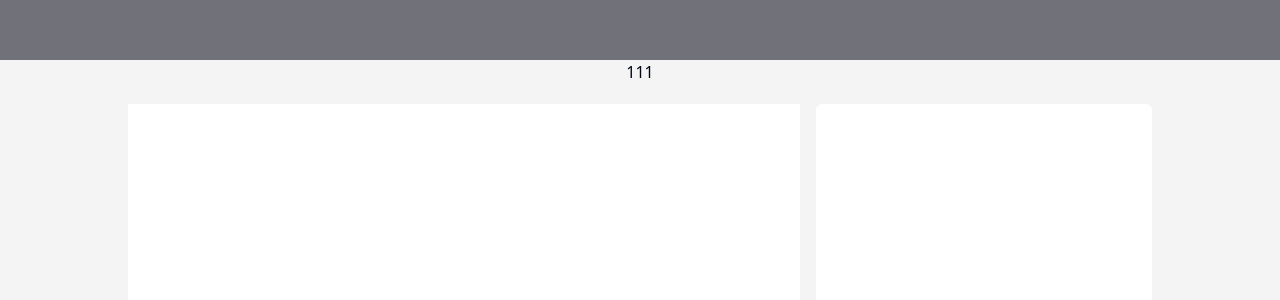
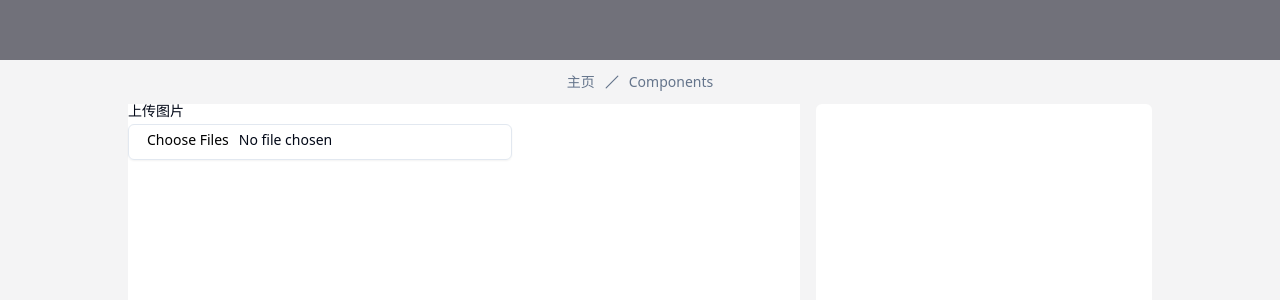
Before and after one commit to LuoTianOrange/meme-display-maker, a Vue app: page / in a window 1280 px wide. Shown: the top 300 px of the page. Built offline with nearby package versions, Linux system fonts and the light colour scheme; what tailwindcss-motion would draw is missing.

Commit message:
feat:修改shancn组件的input组件，让它可以上传多个文件

```diff
--- a/src/components/BreadCrumb.vue
+++ b/src/components/BreadCrumb.vue
@@ -14,7 +14,7 @@ import { Slash } from 'lucide-vue-next'
     <BreadcrumbList>
       <BreadcrumbItem>
         <BreadcrumbLink href="/">
-          Home
+          主页
         </BreadcrumbLink>
       </BreadcrumbItem>
       <BreadcrumbSeparator>
--- a/src/components/ui/input/Input.vue
+++ b/src/components/ui/input/Input.vue
@@ -1,29 +1,35 @@
-<script setup>
-import { cn } from '@/lib/utils';
-import { useVModel } from '@vueuse/core';
+<script setup lang="ts">
+import type { HTMLAttributes } from 'vue'
+import { cn } from '@/lib/utils'
+import { useVModel } from '@vueuse/core'
 
-const props = defineProps({
-  defaultValue: { type: [String, Number], required: false },
-  modelValue: { type: [String, Number], required: false },
-  class: { type: null, required: false },
-});
+const props = defineProps<{
+  defaultValue?: File[] | null
+  modelValue?: File[] | null
+  class?: HTMLAttributes['class']
+}>()
 
-const emits = defineEmits(['update:modelValue']);
+const emits = defineEmits<{
+  (e: 'update:modelValue', payload: File[] | null): void
+}>()
 
 const modelValue = useVModel(props, 'modelValue', emits, {
   passive: true,
   defaultValue: props.defaultValue,
-});
+})
+
+const handleFileChange = (event: Event) => {
+  const target = event.target as HTMLInputElement
+  const files = target.files ? Array.from(target.files) : null
+  emits('update:modelValue', files)
+}
 </script>
 
 <template>
   <input
-    v-model="modelValue"
-    :class="
-      cn(
-        'flex h-9 w-full rounded-md border border-input bg-transparent px-3 py-1 text-sm shadow-sm transition-colors file:border-0 file:bg-transparent file:text-sm file:font-medium placeholder:text-muted-foreground focus-visible:outline-none focus-visible:ring-1 focus-visible:ring-ring disabled:cursor-not-allowed disabled:opacity-50',
-        props.class,
-      )
-    "
-  />
+    type="file"
+    multiple
+    @change="handleFileChange"
+    :class="cn('flex h-9 w-full rounded-md border border-input bg-transparent px-3 py-1 text-sm shadow-sm transition-colors file:border-0 file:bg-transparent file:text-sm file:font-medium placeholder:text-muted-foreground focus-visible:outline-none focus-visible:ring-1 focus-visible:ring-ring disabled:cursor-not-allowed disabled:opacity-50', props.class)"
+  >
 </template>
--- /dev/null
+++ b/src/components/ui/label/Label.vue
@@ -0,0 +1,32 @@
+<script setup>
+import { cn } from '@/lib/utils';
+import { Label } from 'radix-vue';
+import { computed } from 'vue';
+
+const props = defineProps({
+  for: { type: String, required: false },
+  asChild: { type: Boolean, required: false },
+  as: { type: null, required: false },
+  class: { type: null, required: false },
+});
+
+const delegatedProps = computed(() => {
+  const { class: _, ...delegated } = props;
+
+  return delegated;
+});
+</script>
+
+<template>
+  <Label
+    v-bind="delegatedProps"
+    :class="
+      cn(
+        'text-sm font-medium leading-none peer-disabled:cursor-not-allowed peer-disabled:opacity-70',
+        props.class,
+      )
+    "
+  >
+    <slot />
+  </Label>
+</template>
--- /dev/null
+++ b/src/components/ui/label/index.js
@@ -0,0 +1 @@
+export { default as Label } from './Label.vue';
--- a/src/pages/home/index.vue
+++ b/src/pages/home/index.vue
@@ -1,8 +1,37 @@
 <template>
-<div>home</div>
+    <div class="w-screen h-full flex flex-col min-h-screen">
+        <!--顶部导航栏-->
+        <div class="h-[60px] w-full bg-zinc-500"></div>
+        <!--内容部分-->
+        <div class="w-full h-full min-h-[calc(100vh-60px)] flex-grow f-c-c flex-col bg-zinc-100">
+            <div class="f-c-c my-3">
+                <BreadCrumb></BreadCrumb>
+            </div>
+            <div class="flex h-full flex-row max-w-screen-lg w-full flex-grow mx-5 mb-5 rounded-md">
+                <!--控件-->
+                <div class="w-2/3 flex-grow mr-4 bg-white">
+                    <div class="grid w-full max-w-sm items-center gap-1.5">
+                        <Label for="picture">上传图片</Label>
+                        <Input id="picture" type="file" />
+                    </div>
+                </div>
+                <!--展示-->
+                <div class="w-1/3 flex-grow bg-white rounded-md"></div>
+            </div>
+        </div>
+        <!--底部导航栏-->
+        <div class="w-full"></div>
+    </div>
 </template>
 <script setup>
-
+import { Input } from '@/components/ui/input'
+import { Label } from '@/components/ui/label'
+import BreadCrumb from '@/components/BreadCrumb.vue';
 </script>
 <style scoped>
+.f-c-c {
+    display: flex;
+    justify-content: center;
+    align-items: center;
+}
 </style>
--- a/src/pages/index.vue
+++ b/src/pages/index.vue
@@ -1,30 +1,11 @@
 <template>
-    <div class="w-screen h-full flex flex-col min-h-screen">
-        <!--顶部导航栏-->
-        <div class="h-[60px] w-full bg-zinc-500"></div>
-        <!--内容部分-->
-        <div class="w-full h-full min-h-[calc(100vh-60px)] flex-grow f-c-c flex-col bg-zinc-100">
-            <div class="f-c-c">
-                <RouterLink to="/home">111</RouterLink>
-            </div>
-            <div class="flex h-full flex-row max-w-screen-lg w-full flex-grow m-5 rounded-md">
-                <!--控件-->
-                <div class="w-2/3 flex-grow mr-4 bg-white"></div>
-                <!--展示-->
-                <div class="w-1/3 flex-grow bg-white rounded-md"></div>
-            </div>
-        </div>
-        <!--底部导航栏-->
-        <div class="w-full"></div>
+    <div>
+        <Home />
     </div>
 </template>
 <script setup>
-import { Input } from '@/components/ui/input'
+import Home from '@/pages/Home/index.vue';
 </script>
 <style scoped>
-.f-c-c {
-    display: flex;
-    justify-content: center;
-    align-items: center;
-}
+
 </style>
```
